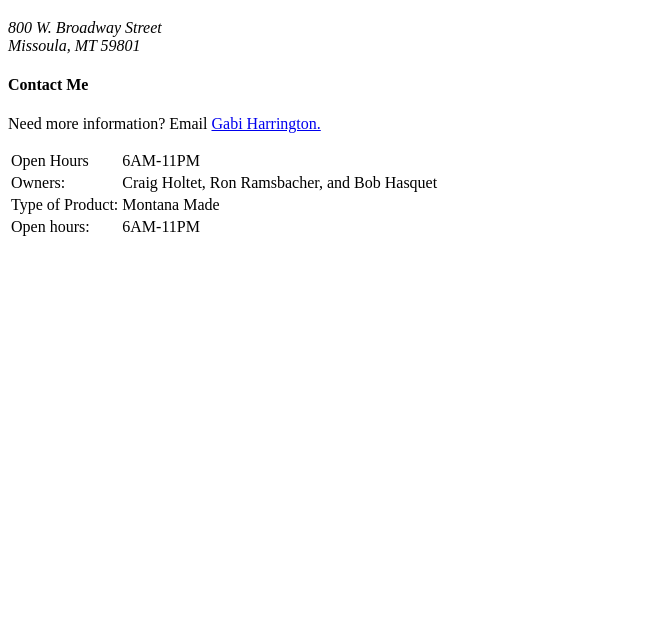
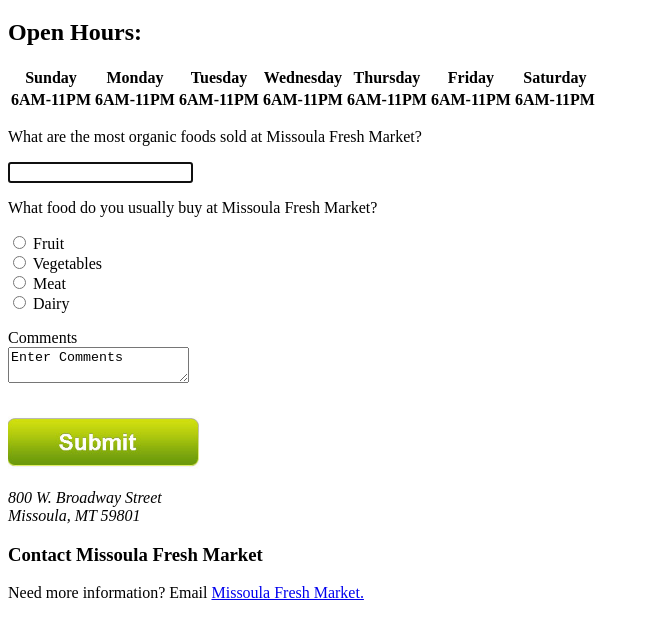
Before and after one commit to gabihar/web-dev-hw, a plain HTML site: page assignment-06/index.html in a window 1280 px wide. Shown: the part 61-700 px from the top of the page, without its empty margins (0-651 px from the left). Drawn offline with Linux system fonts and the light colour scheme.

Commit message:
assignment 6 2changes

```diff
--- a/assignment-06/index.html
+++ b/assignment-06/index.html
@@ -1,36 +1,61 @@
 <!DOCTYPE html>
 <html>
   <head>
-<title>Missoula Fresh Market<!--Healthy,local store in Missoula!--!> </title></head>
+    <meta name="author" content="Gabi Harrington">
+    <meta name="description" content="Missoula Fresh Market">
+    <meta name="keywords" content="HTML">
+    <meta name="viewport" content="width=device-width, initial-scale=1.0">
+
+<title>Missoula Fresh Market<!--Healthy,local store in Missoula!--!> </title> </head>
+
   <body>
     <h1>Missoula Fresh Market</h1>
-<p>
+
+  <h2>Open Hours:</h2>
   <table>
     <tr>
-      <td>Open Hours</td>
-      <td>6AM-11PM</td>
+    <th>Sunday</th>
+    <th>Monday</th>
+    <th>Tuesday</th>
+    <th>Wednesday</th>
+    <th>Thursday</th>
+    <th>Friday</th>
+    <th>Saturday</th>
     </tr>
     <tr>
-       <td>Owners:</td>
-       <td>Craig Holtet, Ron Ramsbacher, and Bob Hasquet</td>
+       <th>6AM-11PM</th>
+       <th>6AM-11PM</th>
+       <th>6AM-11PM</th>
+       <th>6AM-11PM</th>
+       <th>6AM-11PM</th>
+       <th>6AM-11PM</th>
+       <th>6AM-11PM</th>
     </tr>
-    <tr>
-        <td>Type of Product:</td>
-        <td>Montana Made</td>
-    </tr>
-    <tr>
-       <td>Open hours:</td>
-       <td>6AM-11PM</td>
-    </tr>
+  </table>
+
+<form action= "https://gabihar.github.io/web-dev-hw/assignment-06" method="post" id="question" class="basic-forms">
+<p>What are the most organic foods sold at Missoula Fresh Market?</p>
+  <input type="text" name="name" id="test-text" autofocus/>
+<p>What food do you usually buy at Missoula Fresh Market?</p>
+<input type="radio" name="food" value="fruit"/> Fruit
+<br />
+<input type="radio" name="food" value="vegetables"/> Vegetables
+<br />
+<input type="radio" name="food" value="Meat"/> Meat
+<br />
+<input type="radio" name="food" value="Dairy"/> Dairy
+<br />
+<p>
+Comments <br />
+<textarea name="comments" id="test-textarea">Enter Comments</textarea>
 </p>
-
-
-
+<input type="image" src="./images/submit.png" alt="submit button" />
+</form>
 <p>
 <address>
    800 W. Broadway Street <br/ > Missoula, MT 59801
 </address>
 </p>
-
-<h4> Contact Me</h4>
-<p> Need more information? Email <a href="gabrielle.harrington@umontana.edu"> Gabi Harrington.</a> <br /> </p>
+<p>
+<h3> Contact Missoula Fresh Market</h3>
+<p> Need more information? Email <a href="paige@missoulafm.com"> Missoula Fresh Market.</a> <br /> </p>
```
Also changed, not shown: assignment-06/images/submit.png (added).
